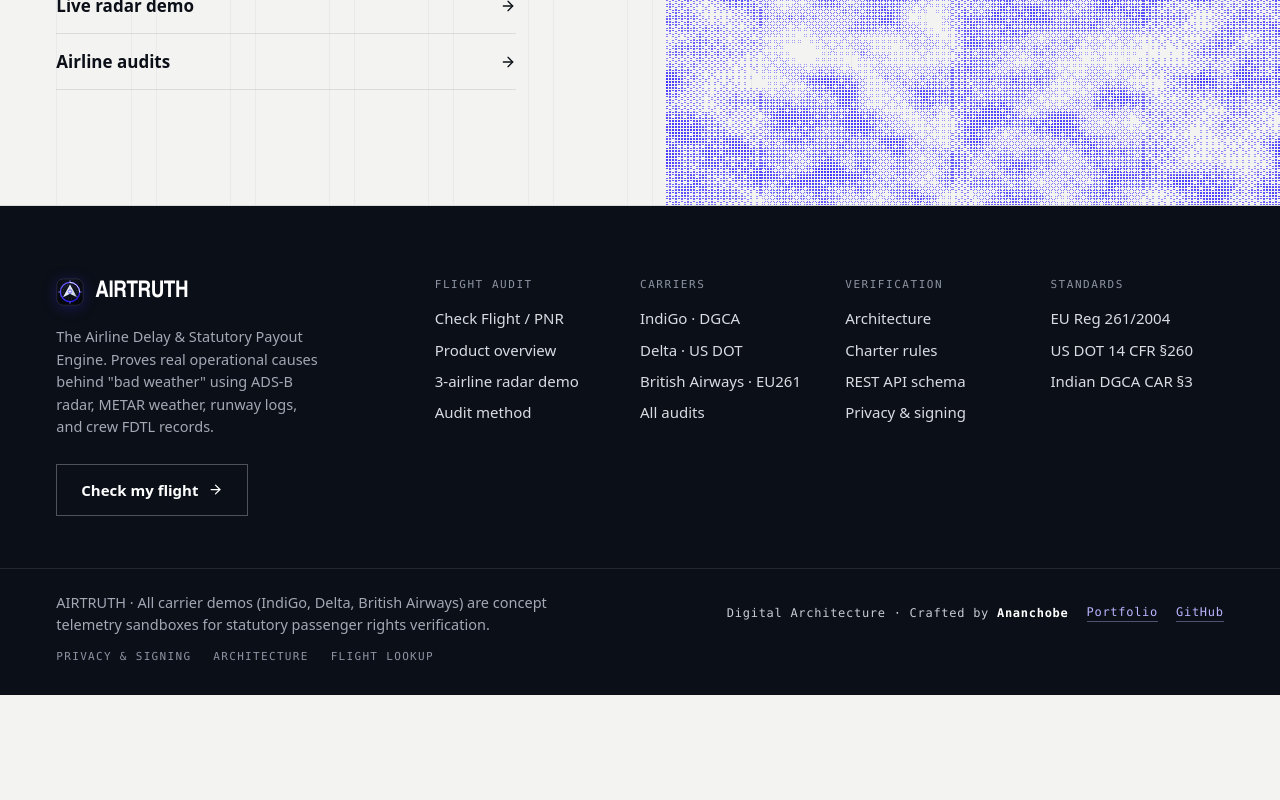
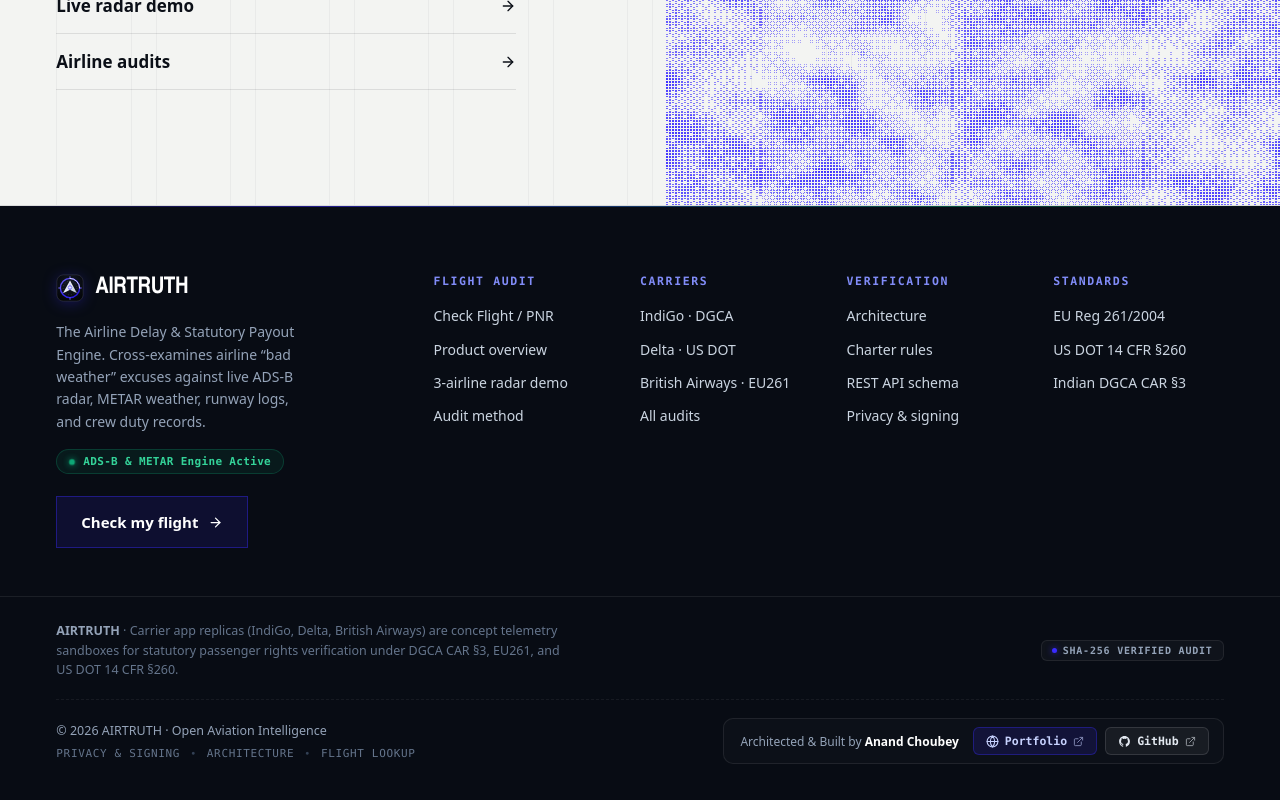
Before and after one commit to isitanand/airtruth, a React (Vite) app in the folder apps/web/: page /404 in a window 1280 px wide. Shown: the part 802-1602 px from the top of the page. Before the commit the page ends 1497 px from the top, so only its background shows below. Built offline with nearby package versions, Linux system fonts and the light colour scheme.

Commit message:
feat(ui): redesign footer with verified live telemetry badge and Anand Choubey creator credentials

```diff
--- a/apps/web/src/site/content/built-by.md
+++ b/apps/web/src/site/content/built-by.md
@@ -16,3 +16,10 @@ Everything in this repository runs locally or in production from a unified full-
 
 - All airline app skins (`IndiGo`, `Delta`, `British Airways`) are synthetic interactive demonstrations and carry no affiliation or live integration with third-party carrier reservation systems.
 - Audit metrics reflect structured aviation delay scenarios replayed through deterministic detectors.
+
+## Engineering & Architecture
+
+- **Author & Architect**: [Anand Choubey](https://anandchoubey.is-a.dev/)
+- **Portfolio**: [https://anandchoubey.is-a.dev/](https://anandchoubey.is-a.dev/)
+- **GitHub**: [@isitanand](https://github.com/isitanand)
+- **Open-Source Repository**: [https://github.com/isitanand/airtruth](https://github.com/isitanand/airtruth)
--- a/apps/web/src/site/parts/ShellChrome.tsx
+++ b/apps/web/src/site/parts/ShellChrome.tsx
@@ -1,4 +1,4 @@
-import { ArrowRight, Menu, X } from 'lucide-react'
+import { ArrowRight, ExternalLink, Globe, Menu, X } from 'lucide-react'
 import { useState, type ReactNode } from 'react'
 
 export const LINKS = [
@@ -131,8 +131,16 @@ export function Footer({ children }: { children?: ReactNode }) {
       <div className="footer-in">
         <div className="footer-brand">
           <Logo />
-          <p>The Airline Delay &amp; Statutory Payout Engine. Proves real operational causes behind "bad weather" using ADS-B radar, METAR weather, runway logs, and crew FDTL records.</p>
-          <a className="btn footer-cta" href="/lookup">Check my flight <ArrowRight size={15} /></a>
+          <p>
+            The Airline Delay &amp; Statutory Payout Engine. Cross-examines airline &ldquo;bad weather&rdquo; excuses against live ADS-B radar, METAR weather, runway logs, and crew duty records.
+          </p>
+          <div className="footer-status-badge">
+            <span className="footer-pulse-dot" />
+            <span>ADS-B &amp; METAR Engine Active</span>
+          </div>
+          <a className="btn footer-cta" href="/lookup">
+            Check my flight <ArrowRight size={15} />
+          </a>
         </div>
         {FOOT.map(([head, items]) => (
           <nav key={head} aria-label={head}>
@@ -143,16 +151,59 @@ export function Footer({ children }: { children?: ReactNode }) {
       </div>
       {children}
       <div className="footer-base">
-        <p className="footer-note">AIRTRUTH · All carrier demos (IndiGo, Delta, British Airways) are concept telemetry sandboxes for statutory passenger rights verification.</p>
-        <div className="footer-blueprint">
-          <span>Digital Architecture · Crafted by <b>Ananchobe</b></span>
-          <a href="/built-by" title="Update with your Portfolio URL in ShellChrome.tsx">Portfolio</a>
-          <a href="https://github.com/ananchobe" target="_blank" rel="noreferrer">GitHub</a>
+        <div className="footer-meta-row">
+          <p className="footer-note">
+            <strong>AIRTRUTH</strong> &middot; Carrier app replicas (IndiGo, Delta, British Airways) are concept telemetry sandboxes for statutory passenger rights verification under DGCA CAR &sect;3, EU261, and US DOT 14 CFR &sect;260.
+          </p>
+          <div className="footer-badge-pill">
+            <span className="footer-badge-dot" />
+            <span>SHA-256 VERIFIED AUDIT</span>
+          </div>
         </div>
-        <div className="footer-legal">
-          <a href="/privacy">Privacy &amp; Signing</a>
-          <a href="/built-by">Architecture</a>
-          <a href="/lookup">Flight Lookup</a>
+
+        <div className="footer-bottom-bar">
+          <div className="footer-brand-legal">
+            <span className="footer-copy">&copy; {new Date().getFullYear()} AIRTRUTH &middot; Open Aviation Intelligence</span>
+            <div className="footer-legal-links">
+              <a href="/privacy">Privacy &amp; Signing</a>
+              <span className="footer-bullet">&bull;</span>
+              <a href="/built-by">Architecture</a>
+              <span className="footer-bullet">&bull;</span>
+              <a href="/lookup">Flight Lookup</a>
+            </div>
+          </div>
+
+          <div className="footer-creator-card">
+            <span className="footer-creator-label">
+              Architected &amp; Built by <strong className="creator-name">Anand Choubey</strong>
+            </span>
+            <div className="footer-creator-actions">
+              <a
+                href="https://anandchoubey.is-a.dev/"
+                target="_blank"
+                rel="noreferrer"
+                className="footer-link-pill portfolio-pill"
+                title="Visit Anand Choubey's Portfolio"
+              >
+                <Globe size={13} />
+                <span>Portfolio</span>
+                <ExternalLink size={11} className="ext-icon" />
+              </a>
+              <a
+                href="https://github.com/isitanand"
+                target="_blank"
+                rel="noreferrer"
+                className="footer-link-pill github-pill"
+                title="View Anand Choubey on GitHub"
+              >
+                <svg width="13" height="13" viewBox="0 0 24 24" fill="currentColor" aria-hidden="true">
+                  <path fillRule="evenodd" clipRule="evenodd" d="M12 2C6.477 2 2 6.484 2 12.017c0 4.425 2.865 8.18 6.839 9.504.5.092.682-.217.682-.483 0-.237-.008-.868-.013-1.703-2.782.605-3.369-1.343-3.369-1.343-.454-1.158-1.11-1.466-1.11-1.466-.908-.62.069-.608.069-.608 1.003.07 1.53 1.032 1.53 1.032.892 1.53 2.341 1.088 2.91.832.092-.647.35-1.088.636-1.338-2.22-.253-4.555-1.113-4.555-4.951 0-1.093.39-1.988 1.029-2.688-.103-.253-.446-1.272.098-2.65 0 0 .84-.27 2.75 1.026A9.564 9.564 0 0112 6.844c.85.004 1.705.115 2.504.337 1.909-1.296 2.747-1.027 2.747-1.027.546 1.379.202 2.398.1 2.651.64.7 1.028 1.595 1.028 2.688 0 3.848-2.339 4.695-4.566 4.943.359.309.678.92.678 1.855 0 1.338-.012 2.419-.012 2.747 0 .268.18.58.688.482A10.019 10.019 0 0022 12.017C22 6.484 17.522 2 12 2z" />
+                </svg>
+                <span>GitHub</span>
+                <ExternalLink size={11} className="ext-icon" />
+              </a>
+            </div>
+          </div>
         </div>
       </div>
     </footer>
--- a/apps/web/src/site/site.css
+++ b/apps/web/src/site/site.css
@@ -896,22 +896,274 @@ html.lenis, html.lenis body { height: auto; }
 .skip:focus { top: 12px; }
 
 /* ---------- Footer: four real columns, a base line with the legal bits ---------- */
-.footer-in { grid-template-columns: minmax(0, 2fr) repeat(4, minmax(0, 1fr)); padding-top: 72px; padding-bottom: 52px; }
-.footer-brand p { max-width: 32ch; }
-.footer .footer-cta { margin-top: 26px; background: transparent; border-color: rgb(255 255 255 / .28); }
-.footer .footer-cta:hover { border-color: var(--acc); }
-.footer nav ul { display: grid; }
-.footer li a { transition: color .3s var(--ease); }
-.footer-base { max-width: var(--max); margin: 0 auto; padding: 22px var(--pad) 30px; border-top: 1px solid var(--night-rule);
-  display: flex; flex-wrap: wrap; gap: 14px 36px; justify-content: space-between; align-items: center; }
-.footer .footer-base .footer-note { margin: 0; padding: 0; border: 0; max-width: 66ch; }
-.footer-blueprint { display: flex; flex-wrap: wrap; align-items: center; gap: 10px 18px; font: 500 12px/1.4 var(--mono); letter-spacing: .06em; color: #c7ccd6; }
-.footer-blueprint b { color: #fff; font-weight: 600; }
-.footer-blueprint a { color: #b9b5ff; border-bottom: 1px solid rgb(185 181 255 / .4); padding-bottom: 1px; transition: color .25s var(--ease), border-color .25s var(--ease); }
-.footer-blueprint a:hover { color: #fff; border-color: #fff; }
-.footer .footer-legal { margin: 0; max-width: none; display: flex; flex-wrap: wrap; gap: 8px 22px; font: 500 11px/1.4 var(--mono); letter-spacing: .12em; text-transform: uppercase; color: #8c93a2; }
-.footer-legal a:hover { color: #fff; }
-@media (max-width: 1100px) { .footer-in { grid-template-columns: repeat(2, minmax(0, 1fr)); } .footer-brand { grid-column: 1 / -1; } }
+.footer {
+  background: #080c14;
+  color: #d9dce3;
+  position: relative;
+}
+.footer::before {
+  content: "";
+  position: absolute;
+  top: 0;
+  left: 0;
+  right: 0;
+  height: 1px;
+  background: linear-gradient(90deg, transparent, rgba(58, 43, 255, 0.5) 25%, rgba(5, 150, 105, 0.5) 75%, transparent);
+}
+.footer-in {
+  grid-template-columns: minmax(0, 2fr) repeat(4, minmax(0, 1fr));
+  padding-top: 68px;
+  padding-bottom: 48px;
+  gap: 36px;
+}
+.footer-brand p {
+  max-width: 32ch;
+  color: #94a3b8;
+  font-size: 14px;
+  line-height: 1.6;
+}
+.footer-status-badge {
+  display: inline-flex;
+  align-items: center;
+  gap: 8px;
+  margin-top: 16px;
+  padding: 5px 12px;
+  background: rgba(16, 185, 129, 0.08);
+  border: 1px solid rgba(16, 185, 129, 0.22);
+  border-radius: 999px;
+  font: 600 11px var(--mono);
+  color: #34d399;
+  letter-spacing: 0.03em;
+}
+.footer-pulse-dot {
+  width: 6px;
+  height: 6px;
+  border-radius: 50%;
+  background: #10b981;
+  box-shadow: 0 0 8px #10b981;
+  animation: footer-dot-pulse 2s infinite ease-in-out;
+}
+@keyframes footer-dot-pulse {
+  0%, 100% { opacity: 1; transform: scale(1); }
+  50% { opacity: 0.35; transform: scale(0.85); }
+}
+.footer .footer-cta {
+  margin-top: 22px;
+  background: rgba(58, 43, 255, 0.12);
+  border-color: rgba(58, 43, 255, 0.4);
+  color: #fff;
+  font-weight: 600;
+  transition: all 0.25s var(--ease);
+}
+.footer .footer-cta:hover {
+  background: var(--acc);
+  border-color: var(--acc);
+  color: #fff;
+  box-shadow: 0 4px 16px rgba(58, 43, 255, 0.35);
+}
+.footer nav h2 {
+  font: 700 11.5px var(--mono);
+  letter-spacing: 0.14em;
+  color: #818cf8;
+  text-transform: uppercase;
+  margin-bottom: 14px;
+}
+.footer nav ul {
+  display: grid;
+  gap: 6px;
+}
+.footer li {
+  padding: 2px 0;
+}
+.footer li a {
+  font-size: 14px;
+  color: #cbd5e1;
+  transition: all 0.2s var(--ease);
+}
+.footer li a:hover {
+  color: #fff;
+  padding-left: 2px;
+}
+
+/* Footer Base */
+.footer-base {
+  max-width: var(--max);
+  margin: 0 auto;
+  padding: 24px var(--pad) 36px;
+  border-top: 1px solid rgba(255, 255, 255, 0.08);
+  display: flex;
+  flex-direction: column;
+  gap: 20px;
+}
+.footer-meta-row {
+  display: flex;
+  justify-content: space-between;
+  align-items: center;
+  gap: 18px;
+  flex-wrap: wrap;
+}
+.footer .footer-base .footer-note {
+  margin: 0;
+  padding: 0;
+  border: 0;
+  max-width: 72ch;
+  font-size: 12.5px;
+  line-height: 1.55;
+  color: #64748b;
+}
+.footer .footer-base .footer-note strong {
+  color: #94a3b8;
+}
+.footer-badge-pill {
+  display: inline-flex;
+  align-items: center;
+  gap: 6px;
+  padding: 4px 10px;
+  background: rgba(255, 255, 255, 0.03);
+  border: 1px solid rgba(255, 255, 255, 0.08);
+  border-radius: 6px;
+  font: 600 10px var(--mono);
+  letter-spacing: 0.08em;
+  color: #94a3b8;
+  white-space: nowrap;
+}
+.footer-badge-dot {
+  width: 5px;
+  height: 5px;
+  border-radius: 50%;
+  background: #3a2bff;
+  box-shadow: 0 0 6px rgba(58, 43, 255, 0.8);
+}
+.footer-bottom-bar {
+  display: flex;
+  justify-content: space-between;
+  align-items: center;
+  gap: 24px;
+  flex-wrap: wrap;
+  padding-top: 18px;
+  border-top: 1px dashed rgba(255, 255, 255, 0.06);
+}
+.footer-brand-legal {
+  display: flex;
+  flex-direction: column;
+  gap: 8px;
+}
+.footer-copy {
+  font: 500 12.5px var(--sans);
+  color: #94a3b8;
+}
+.footer-legal-links {
+  display: flex;
+  align-items: center;
+  gap: 10px;
+  font: 500 11px var(--mono);
+  letter-spacing: 0.06em;
+  text-transform: uppercase;
+}
+.footer-legal-links a {
+  color: #64748b;
+  transition: color 0.2s var(--ease);
+}
+.footer-legal-links a:hover {
+  color: #a5b4fc;
+}
+.footer-bullet {
+  color: #334155;
+  font-size: 10px;
+}
+.footer-creator-card {
+  display: flex;
+  align-items: center;
+  gap: 14px;
+  background: rgba(255, 255, 255, 0.02);
+  border: 1px solid rgba(255, 255, 255, 0.08);
+  padding: 8px 14px 8px 16px;
+  border-radius: 10px;
+  transition: border-color 0.25s var(--ease);
+}
+.footer-creator-card:hover {
+  border-color: rgba(58, 43, 255, 0.35);
+}
+.footer-creator-label {
+  font: 450 12px var(--sans);
+  color: #94a3b8;
+  white-space: nowrap;
+}
+.creator-name {
+  color: #fff;
+  font-weight: 600;
+}
+.footer-creator-actions {
+  display: flex;
+  align-items: center;
+  gap: 8px;
+}
+.footer-link-pill {
+  display: inline-flex;
+  align-items: center;
+  gap: 6px;
+  padding: 6px 12px;
+  border-radius: 6px;
+  font: 600 11.5px var(--mono);
+  text-decoration: none;
+  transition: all 0.2s var(--ease);
+}
+.portfolio-pill {
+  background: rgba(58, 43, 255, 0.14);
+  border: 1px solid rgba(58, 43, 255, 0.35);
+  color: #c7d2fe;
+}
+.portfolio-pill:hover {
+  background: var(--acc);
+  border-color: var(--acc);
+  color: #fff;
+  transform: translateY(-1px);
+  box-shadow: 0 4px 12px rgba(58, 43, 255, 0.3);
+}
+.github-pill {
+  background: rgba(255, 255, 255, 0.05);
+  border: 1px solid rgba(255, 255, 255, 0.12);
+  color: #e2e8f0;
+}
+.github-pill:hover {
+  background: rgba(255, 255, 255, 0.12);
+  border-color: rgba(255, 255, 255, 0.28);
+  color: #fff;
+  transform: translateY(-1px);
+}
+.ext-icon {
+  opacity: 0.65;
+  transition: opacity 0.2s;
+}
+.footer-link-pill:hover .ext-icon {
+  opacity: 1;
+}
+
+@media (max-width: 1100px) {
+  .footer-in { grid-template-columns: repeat(2, minmax(0, 1fr)); }
+  .footer-brand { grid-column: 1 / -1; }
+}
+@media (max-width: 768px) {
+  .footer-bottom-bar {
+    flex-direction: column;
+    align-items: flex-start;
+    gap: 16px;
+  }
+  .footer-creator-card {
+    width: 100%;
+    flex-direction: column;
+    align-items: flex-start;
+    gap: 10px;
+    padding: 12px;
+  }
+  .footer-creator-actions {
+    width: 100%;
+  }
+  .footer-link-pill {
+    flex: 1;
+    justify-content: center;
+  }
+}
 
 /* ---------- FAQ ---------- */
 .faq { display: grid; grid-template-columns: minmax(0, 5fr) minmax(0, 7fr); gap: 48px; align-items: start; }
```
